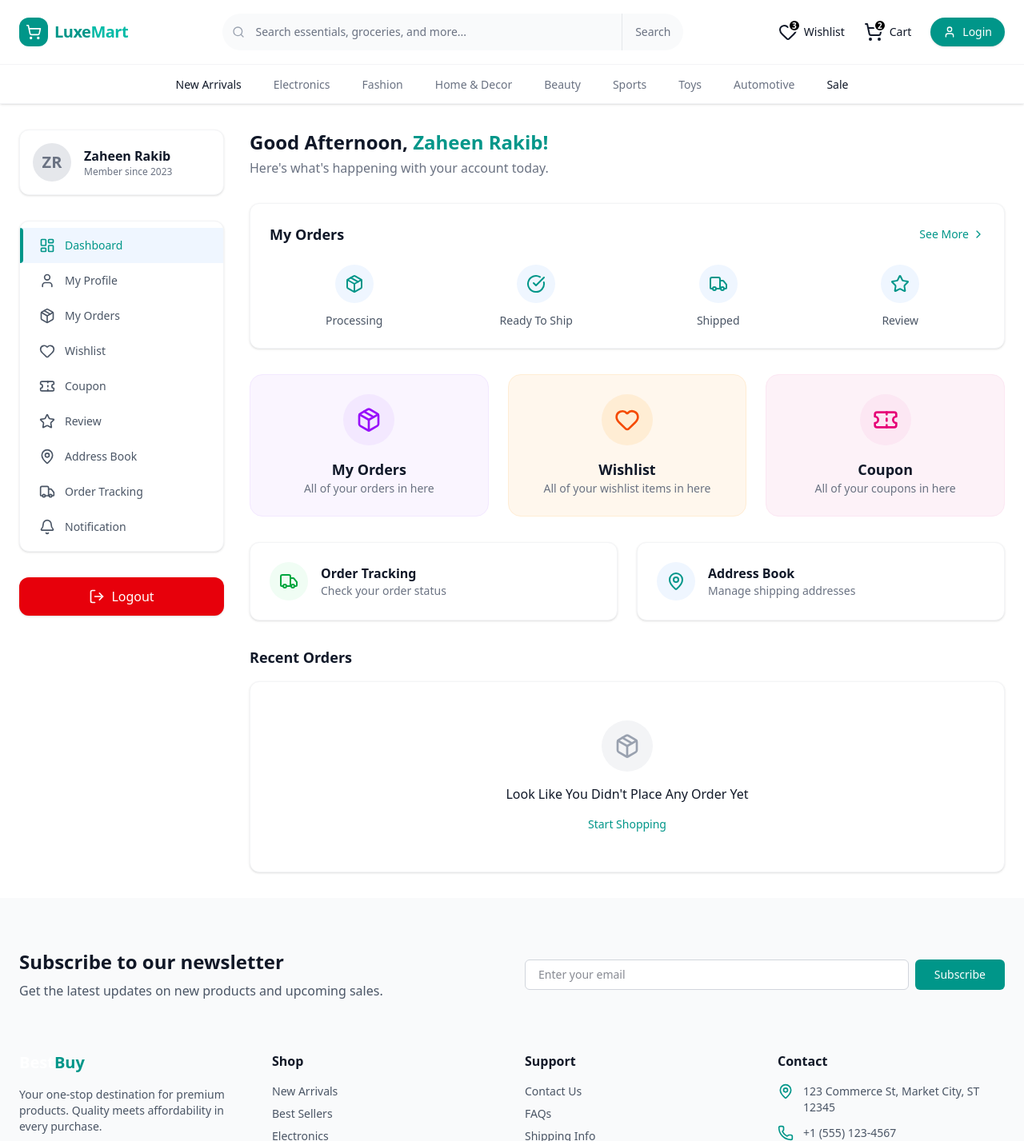
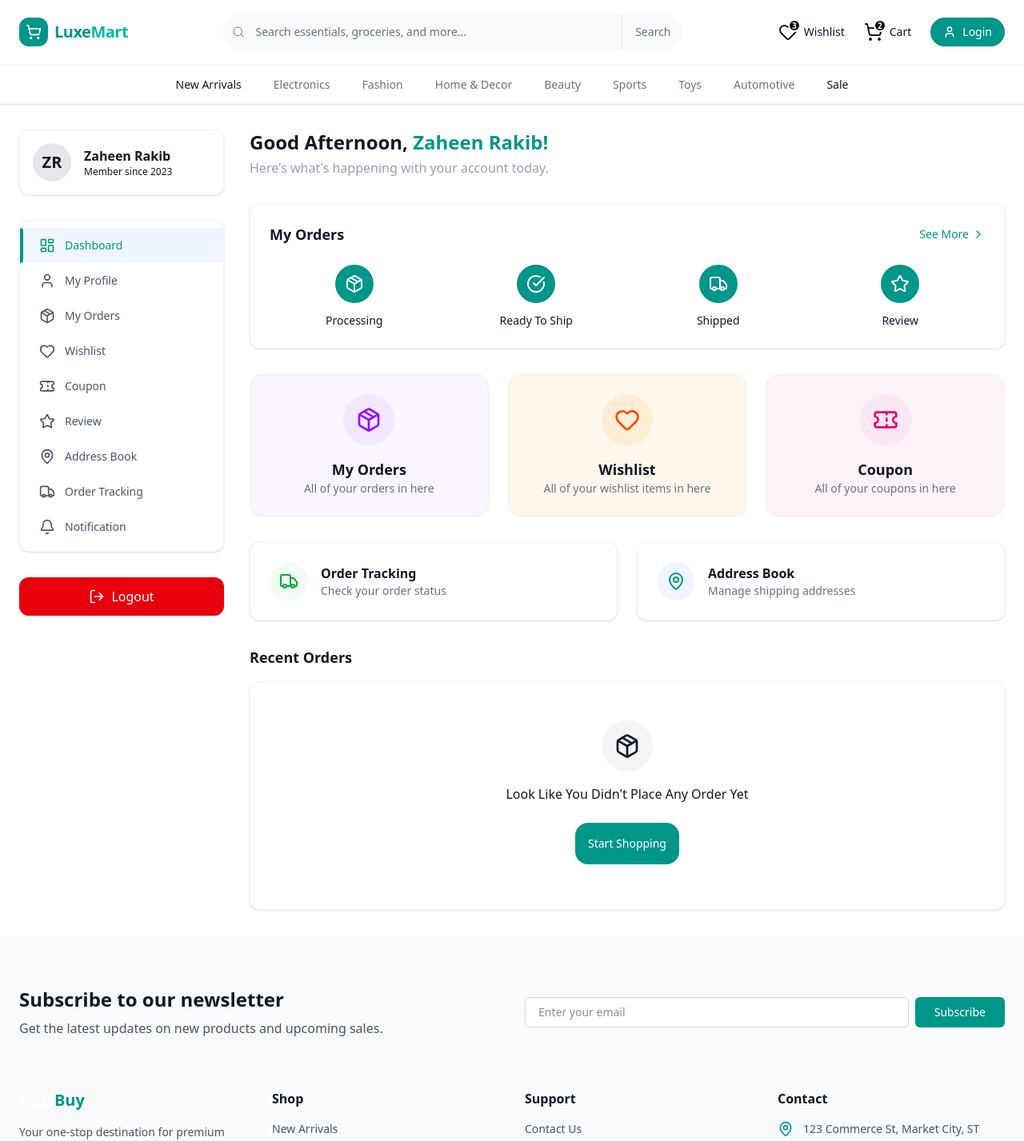
Before and after one commit to zaheenrakib/E-Commerce-Frontend, a Next.js app: page /dashboard in a window 1280 px wide. Shown: the top 1427 px of the page at 80% size. Built offline with nearby package versions, Linux system fonts and the light colour scheme.

Commit message:
Profile Section

```diff
--- a/app/dashboard/layout.tsx
+++ b/app/dashboard/layout.tsx
@@ -43,18 +43,18 @@
         <aside className="w-full md:w-64 shrink-0 space-y-8">
 
           {/* User Header */}
-          <div className="flex items-center gap-4 p-4 bg-white dark:bg-zinc-900 rounded-xl border border-gray-100 dark:border-zinc-800 shadow-sm">
-            <div className="h-12 w-12 rounded-full bg-gray-200 dark:bg-zinc-800 overflow-hidden flex items-center justify-center text-xl font-bold text-gray-500">
+          <div className="flex items-center gap-4 p-4 bg-white  rounded-xl border border-gray-100 shadow-sm">
+            <div className="h-12 w-12 rounded-full bg-gray-200  overflow-hidden flex items-center justify-center text-xl font-bold">
               ZR
             </div>
             <div>
-              <p className="font-semibold text-gray-900 dark:text-white">Zaheen Rakib</p>
-              <p className="text-xs text-gray-500">Member since 2023</p>
+              <p className="font-semibold">Zaheen Rakib</p>
+              <p className="text-xs">Member since 2023</p>
             </div>
           </div>
 
           {/* Navigation Links */}
-          <nav className="bg-white dark:bg-zinc-900 rounded-xl border border-gray-100 dark:border-zinc-800 shadow-sm overflow-hidden">
+          <nav className="bg-white rounded-xl border border-gray-100 shadow-sm overflow-hidden">
              <div className="py-2">
                {SIDEBAR_LINKS.map((link) => {
                  const isActive = pathname === link.href;
@@ -64,8 +64,8 @@
                      href={link.href}
                      className={`flex items-center gap-3 px-6 py-3 text-sm font-medium transition-colors relative ${
                        isActive
-                         ? "text-teal-600 bg-blue-50 dark:bg-blue-900/10"
-                         : "text-gray-600 hover:text-teal-600 hover:bg-gray-50 dark:text-gray-400 dark:hover:bg-zinc-800"
+                         ? "text-teal-600 bg-blue-50"
+                         : "text-gray-600 hover:text-teal-600 hover:bg-gray-50 dark:text-gray-400"
                      }`}
                    >
                      {isActive && (
--- a/app/dashboard/page.tsx
+++ b/app/dashboard/page.tsx
@@ -19,18 +19,18 @@
 
       {/* Greeting */}
       <div>
-        <h1 className="text-2xl font-bold text-gray-900 dark:text-white">
+        <h1 className="text-2xl font-bold">
           Good Afternoon, <span className="text-teal-600">Zaheen Rakib!</span>
         </h1>
-        <p className="text-gray-500 dark:text-gray-400 mt-1">
+        <p className="mt-1 text-gray-400">
           Here's what's happening with your account today.
         </p>
       </div>
 
       {/* Quick Stats (Order Status) */}
-      <div className="bg-white dark:bg-zinc-900 p-6 rounded-xl border border-gray-100 dark:border-zinc-800 shadow-sm">
+      <div className="bg-white p-6 rounded-xl border border-gray-100 shadow-sm">
         <div className="flex items-center justify-between mb-6">
-          <h2 className="font-semibold text-lg text-gray-900 dark:text-white">My Orders</h2>
+          <h2 className="font-semibold text-lg">My Orders</h2>
           <Link href="/dashboard/orders" className="text-sm text-teal-600 hover:underline flex items-center gap-1">
             See More <ChevronRight className="h-4 w-4" />
           </Link>
@@ -43,10 +43,10 @@
             { label: "Review", icon: Star, count: 0 },
           ].map((stat) => (
              <div key={stat.label} className="flex flex-col items-center gap-3 group cursor-pointer">
-               <div className="h-12 w-12 rounded-full bg-blue-50 dark:bg-blue-900/20 text-teal-600 flex items-center justify-center group-hover:bg-teal-600 group-hover:text-white transition-colors">
+               <div className="h-12 w-12 rounded-full  flex items-center justify-center bg-teal-600 text-white transition-colors">
                  <stat.icon className="h-6 w-6" />
                </div>
-               <span className="text-sm font-medium text-gray-600 dark:text-gray-300">{stat.label}</span>
+               <span className="text-sm font-medium">{stat.label}</span>
              </div>
           ))}
         </div>
@@ -97,8 +97,8 @@
 
       {/* Utility Cards */}
       <div className="grid md:grid-cols-2 gap-6">
-         <Link href="/dashboard/tracking" className="flex items-center gap-4 p-6 bg-white dark:bg-zinc-900 rounded-xl border border-gray-100 dark:border-zinc-800 shadow-sm hover:border-blue-500 transition-colors">
-            <div className="h-12 w-12 rounded-full bg-green-50 dark:bg-green-900/20 text-green-600 flex items-center justify-center">
+         <Link href="/dashboard/tracking" className="flex items-center gap-4 p-6 bg-white  rounded-xl border border-gray-100 shadow-sm transition-colors">
+            <div className="h-12 w-12 rounded-full bg-green-50  text-green-600 flex items-center justify-center">
               <Truck className="h-6 w-6" />
             </div>
             <div>
@@ -107,7 +107,7 @@
             </div>
          </Link>
 
-         <Link href="/dashboard/address" className="flex items-center gap-4 p-6 bg-white dark:bg-zinc-900 rounded-xl border border-gray-100 dark:border-zinc-800 shadow-sm hover:border-blue-500 transition-colors">
+         <Link href="/dashboard/address" className="flex items-center gap-4 p-6 bg-white  rounded-xl border border-gray-100 shadow-sm transition-colors">
             <div className="h-12 w-12 rounded-full bg-blue-50 dark:bg-blue-900/20 text-teal-600 flex items-center justify-center">
               <MapPin className="h-6 w-6" />
             </div>
@@ -121,14 +121,16 @@
       {/* Recent Orders - Empty State */}
       <div className="space-y-4">
         <h2 className="font-semibold text-lg text-gray-900 dark:text-white">Recent Orders</h2>
-        <div className="bg-white dark:bg-zinc-900 rounded-xl border border-gray-100 dark:border-zinc-800 shadow-sm p-12 text-center">
-          <div className="mx-auto h-16 w-16 bg-gray-100 dark:bg-zinc-800 rounded-full flex items-center justify-center text-gray-400 mb-4">
+        <div className="bg-white  rounded-xl border border-gray-100 shadow-sm p-12 text-center">
+          <div className="mx-auto h-16 w-16 bg-gray-100 rounded-full flex items-center justify-center mb-4">
             <Package className="h-8 w-8" />
           </div>
-          <p className="text-gray-900 dark:text-white font-medium">Look Like You Didn't Place Any Order Yet</p>
-          <Link href="/products" className="inline-block mt-4 text-teal-600 hover:underline text-sm font-medium">
+          <p className=" font-medium">Look Like You Didn't Place Any Order Yet</p>
+          <button className="p-2">
+            <Link href="/products" className="inline-block mt-4  text-sm font-medium text-white bg-teal-600 p-4 rounded-2xl">
             Start Shopping
           </Link>
+          </button>
         </div>
       </div>
 
--- /dev/null
+++ b/app/dashboard/profile/page.tsx
@@ -0,0 +1,9 @@
+import React from 'react'
+
+const page = () => {
+  return (
+    <div>page</div>
+  )
+}
+
+export default page
```
